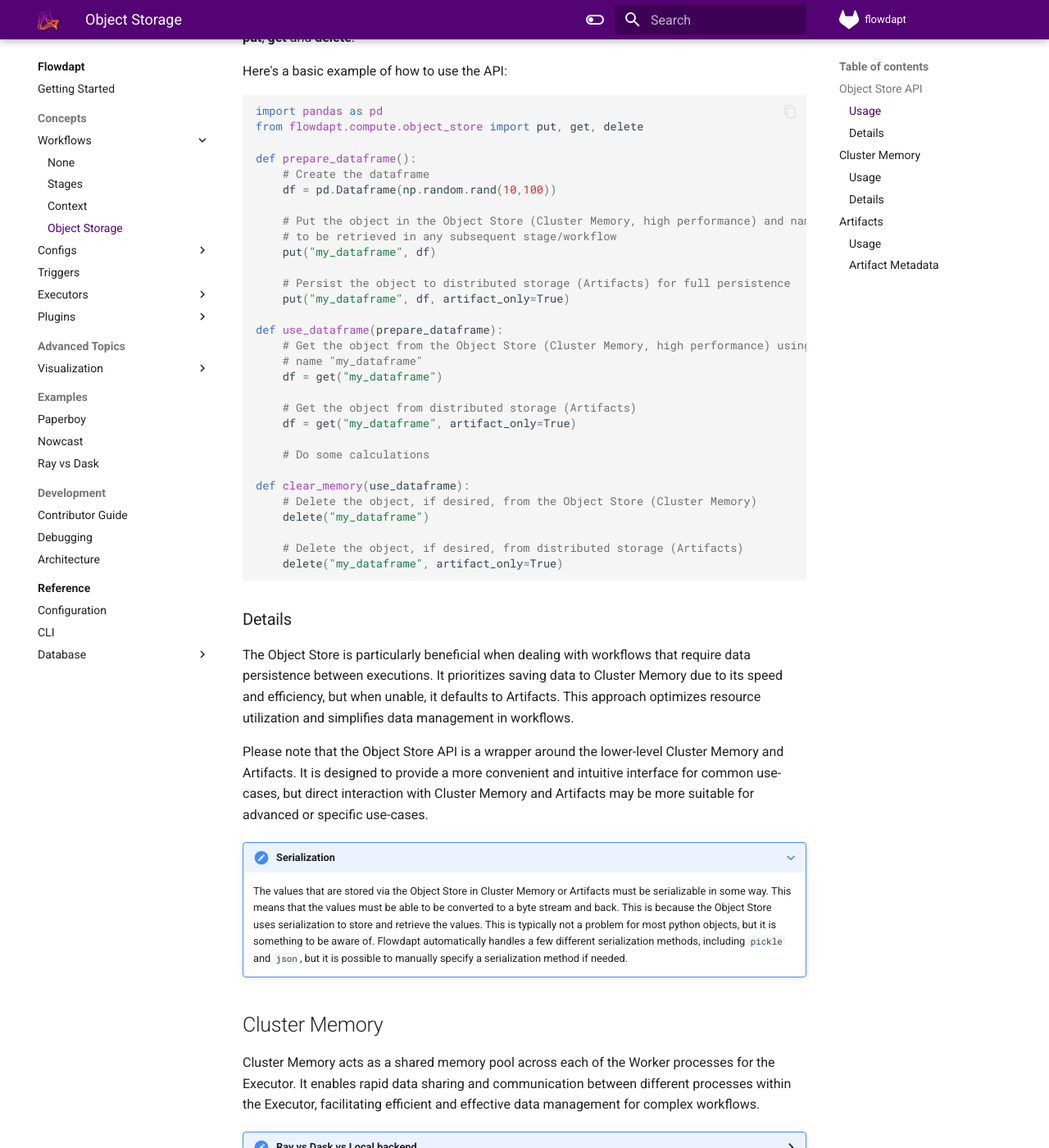
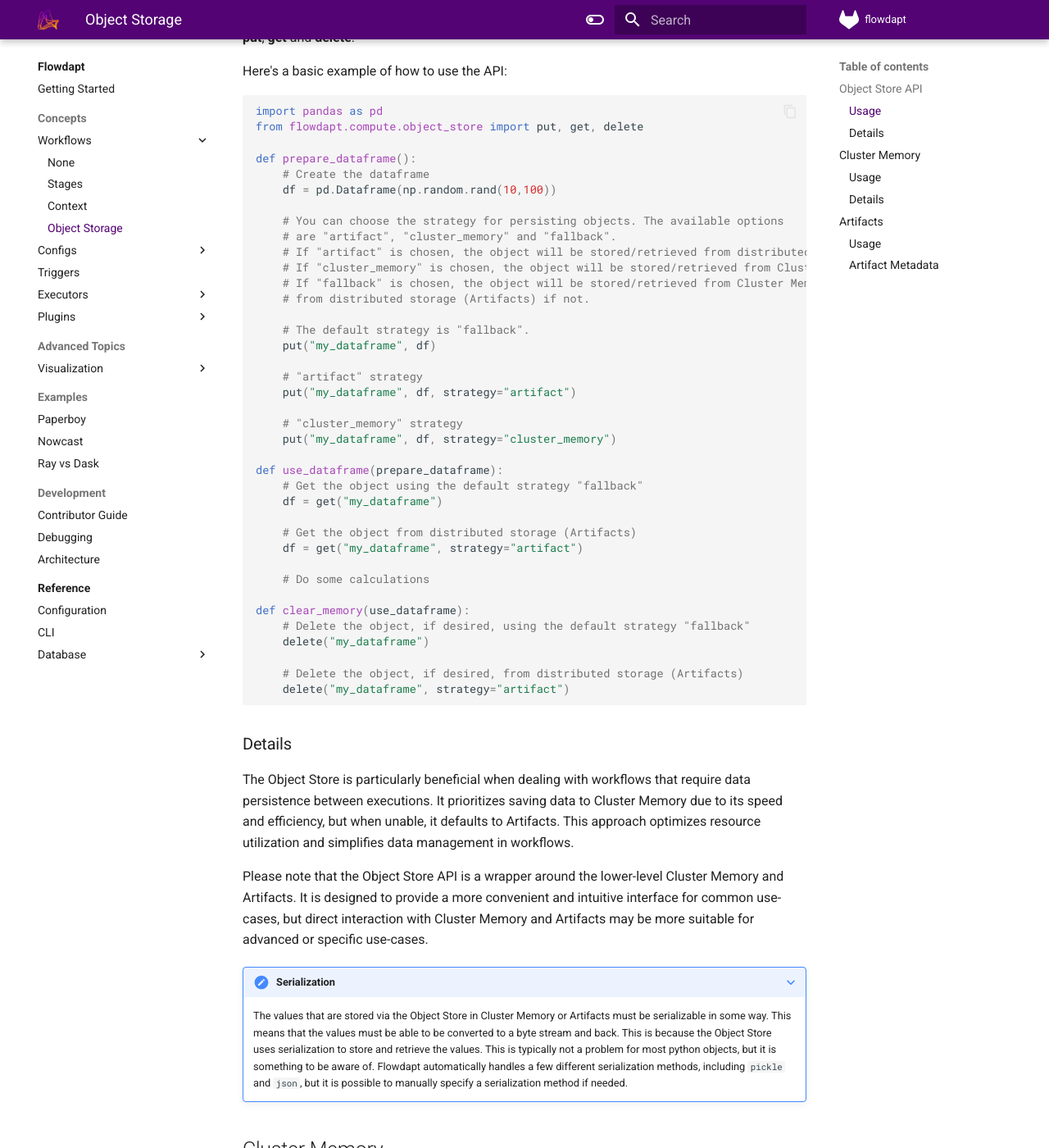
Before and after one commit to emergentmethods/flowdapt, an MkDocs documentation site: the page built from docs/concepts/workflows/object_storage.md, in a window 1280 px wide and 1400 px high, scrolled down 711 px. Shown: the whole window at 82% size. Built offline with MkDocs 1.6.1 and Material for MkDocs 9.7.7, drawn with Linux system fonts in a browser that asks for light colours; comment, search, counter and statistics services are not loaded.

Commit message:
docs: Update documentation regarding object store strategy

````diff
--- a/docs/concepts/workflows/object_storage.md
+++ b/docs/concepts/workflows/object_storage.md
@@ -20,29 +20,37 @@
     # Create the dataframe
     df = pd.Dataframe(np.random.rand(10,100))
 
-    # Put the object in the Object Store (Cluster Memory, high performance) and name it "my_dataframe"
-    # to be retrieved in any subsequent stage/workflow
+    # You can choose the strategy for persisting objects. The available options
+    # are "artifact", "cluster_memory" and "fallback".
+    # If "artifact" is chosen, the object will be stored/retrieved from distributed storage (Artifacts).
+    # If "cluster_memory" is chosen, the object will be stored/retrieved from Cluster Memory.
+    # If "fallback" is chosen, the object will be stored/retrieved from Cluster Memory if possible, and
+    # from distributed storage (Artifacts) if not.
+
+    # The default strategy is "fallback".
     put("my_dataframe", df)
 
-    # Persist the object to distributed storage (Artifacts) for full persistence
-    put("my_dataframe", df, artifact_only=True)
+    # "artifact" strategy
+    put("my_dataframe", df, strategy="artifact")
+
+    # "cluster_memory" strategy
+    put("my_dataframe", df, strategy="cluster_memory")
 
 def use_dataframe(prepare_dataframe):
-    # Get the object from the Object Store (Cluster Memory, high performance) using the
-    # name "my_dataframe"
+    # Get the object using the default strategy "fallback"
     df = get("my_dataframe")
 
     # Get the object from distributed storage (Artifacts)
-    df = get("my_dataframe", artifact_only=True)
+    df = get("my_dataframe", strategy="artifact")
 
     # Do some calculations
 
 def clear_memory(use_dataframe):
-    # Delete the object, if desired, from the Object Store (Cluster Memory)
+    # Delete the object, if desired, using the default strategy "fallback"
     delete("my_dataframe")
 
     # Delete the object, if desired, from distributed storage (Artifacts)
-    delete("my_dataframe", artifact_only=True)
+    delete("my_dataframe", strategy="artifact")
 ```
 
 ### Details
````
